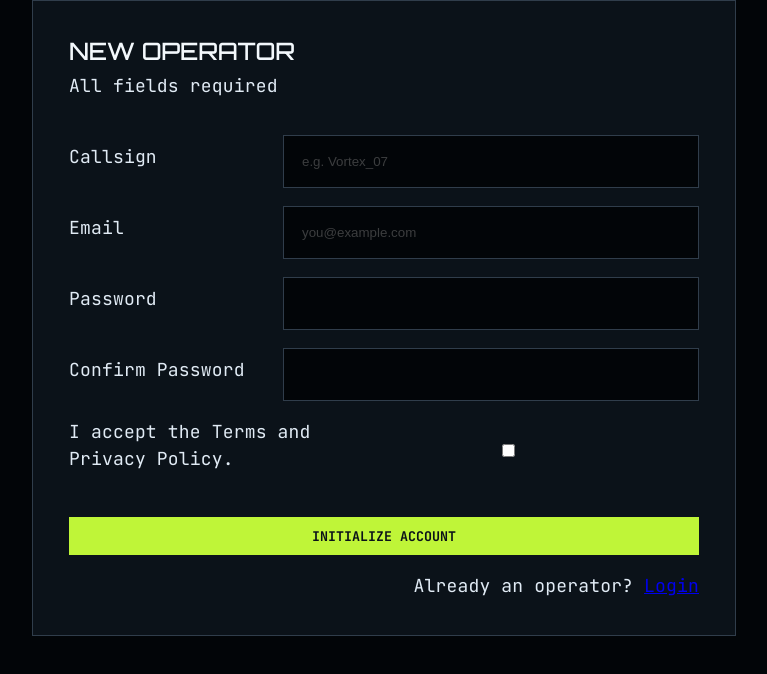
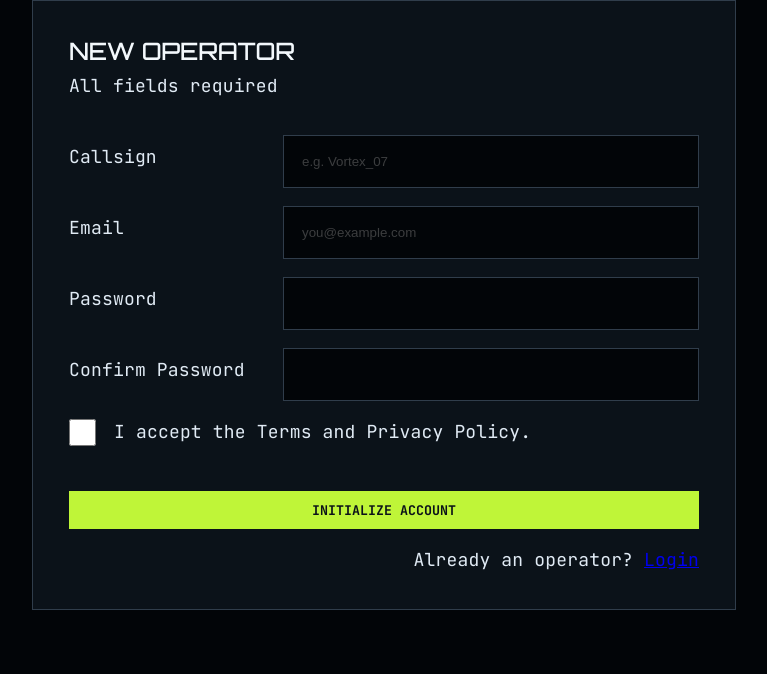
Before and after one commit to jkaps9/gamer-sign-up-form, a React (Vite) app: page / in a window 1280 px wide. Shown: the top 674 px of the page, without its empty margins (45-812 px from the left). Built offline with nearby package versions, Linux system fonts and the light colour scheme.

Commit message:
add checkbox styling and layout adjustments for input groups

```diff
--- a/src/styles/Forms.module.css
+++ b/src/styles/Forms.module.css
@@ -44,6 +44,14 @@
     border-color: var(--accent-border);
     box-shadow: var(--shadow);
   }
+
+  &[type="checkbox"] {
+    accent-color: var(--accent);
+    height: 1.5rem;
+    margin: 0;
+    padding: 0;
+    width: 1.5rem;
+  }
 }
 
 button {
@@ -68,6 +76,17 @@ button {
   display: flex;
   flex-direction: column;
   gap: 0.5rem;
+}
+
+.inputGroup:has(input[type="checkbox"]) {
+  align-items: flex-start;
+  display: flex;
+  flex-direction: row-reverse;
+  gap: 1rem;
+
+  label {
+    flex: 1;
+  }
 }
 
 @media (min-width: 48rem) {
```
